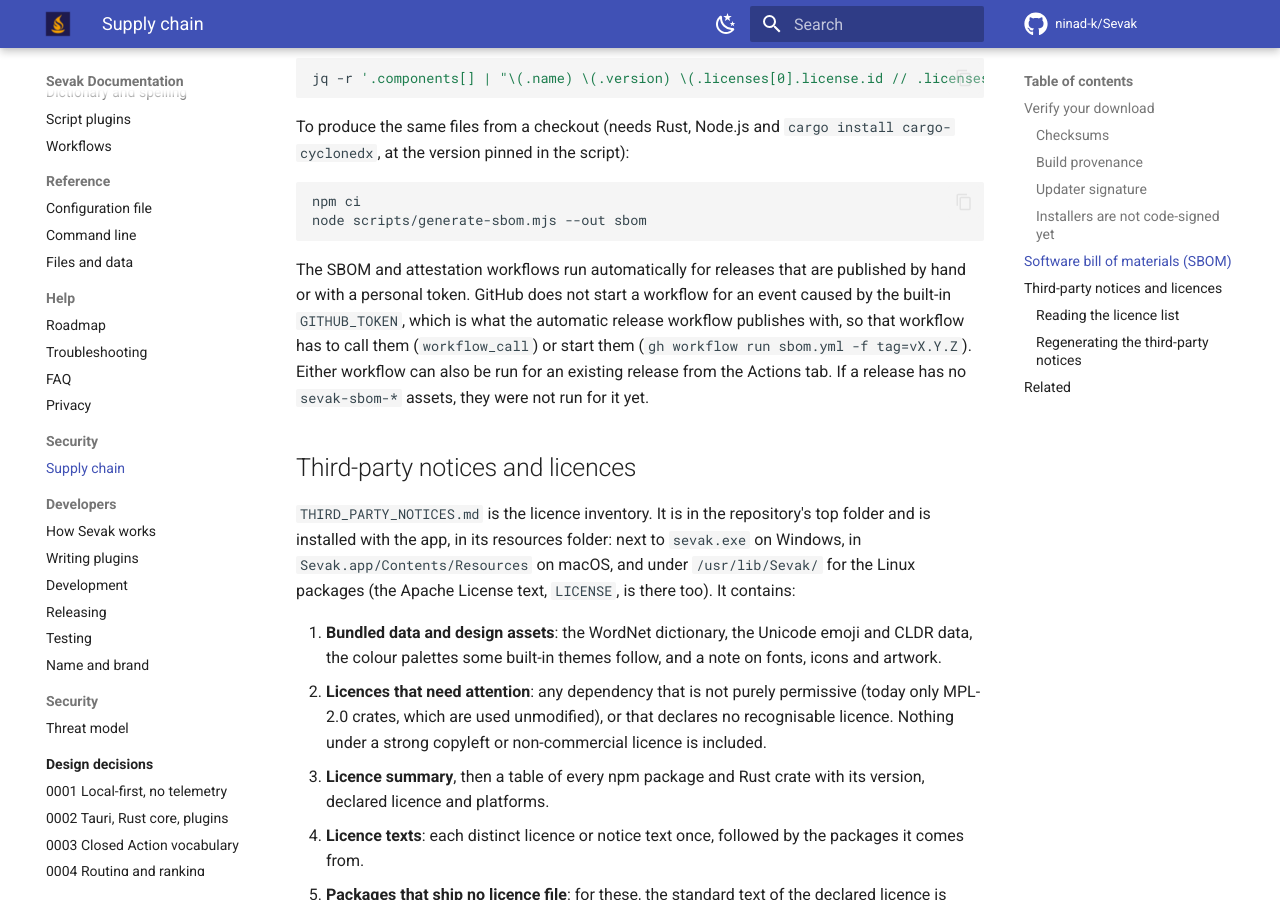
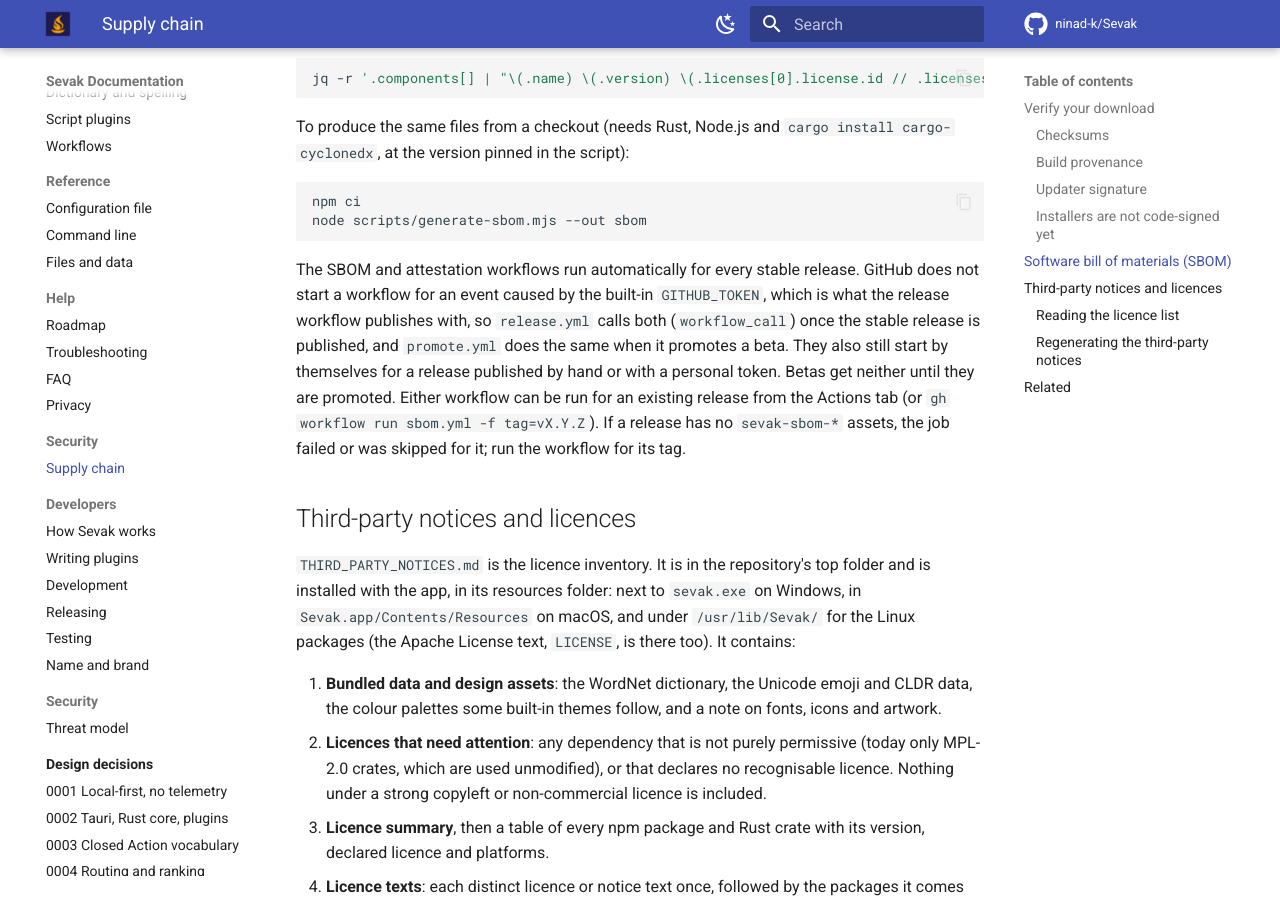
Before and after one commit to ninad-k/Sevak, an MkDocs documentation site: the page built from docs/security/supply-chain.md, in a window 1280 px wide and 900 px high, scrolled down 2579 px. Built offline with MkDocs 1.6.1 and Material for MkDocs 9.7.7, drawn with Linux system fonts in a browser that asks for light colours; comment, search, counter and statistics services are not loaded.

Commit message:
ci(release): attach SBOMs and attestations automatically after a stable release
A release published with GITHUB_TOKEN does not trigger release: published
workflows, so release.yml and promote.yml now call sbom.yml and attest.yml
through workflow_call, with the permissions each declares. sbom.yml installs
the pinned toolchain before building cargo-cyclonedx, and release-checks.yml
also validates both workflows.

````diff
--- a/docs/security/supply-chain.md
+++ b/docs/security/supply-chain.md
@@ -116,13 +116,16 @@
 node scripts/generate-sbom.mjs --out sbom
 ```
 
-The SBOM and attestation workflows run automatically for releases that are
-published by hand or with a personal token. GitHub does not start a workflow
-for an event caused by the built-in `GITHUB_TOKEN`, which is what the automatic
-release workflow publishes with, so that workflow has to call them
-(`workflow_call`) or start them (`gh workflow run sbom.yml -f tag=vX.Y.Z`). Either
-workflow can also be run for an existing release from the Actions tab. If a
-release has no `sevak-sbom-*` assets, they were not run for it yet.
+The SBOM and attestation workflows run automatically for every stable release.
+GitHub does not start a workflow for an event caused by the built-in
+`GITHUB_TOKEN`, which is what the release workflow publishes with, so
+`release.yml` calls both (`workflow_call`) once the stable release is published,
+and `promote.yml` does the same when it promotes a beta. They also still start
+by themselves for a release published by hand or with a personal token. Betas
+get neither until they are promoted. Either workflow can be run for an existing
+release from the Actions tab (or `gh workflow run sbom.yml -f tag=vX.Y.Z`). If a
+release has no `sevak-sbom-*` assets, the job failed or was skipped for it; run
+the workflow for its tag.
 
 ## Third-party notices and licences
 
````
Also changed, not shown: docs/development.md (+4 -2 lines), docs/releasing.md (+14 -4 lines), 4 other files.
